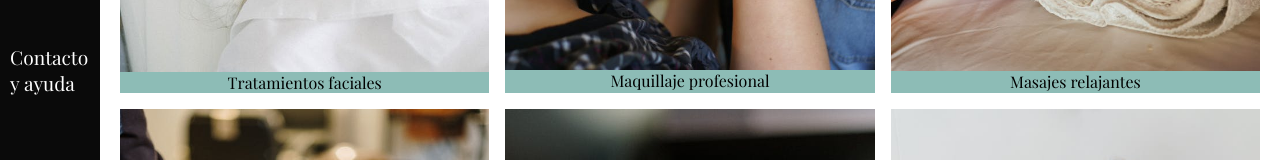
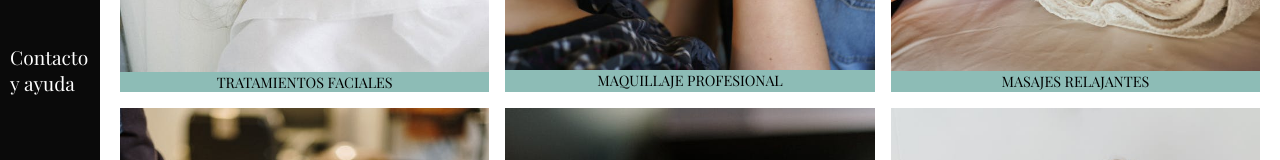
Before and after one commit to leticode/zenith-belleza, a plain HTML site: page pages/servicios.html in a window 1280 px wide. Shown: the part 602-762 px from the top of the page. Drawn offline with nearby package versions, Linux system fonts and the light colour scheme; a web font is replaced by a local one.

Commit message:
agregue otros estilos que me faltaron

```diff
--- a/css/styles.css
+++ b/css/styles.css
@@ -315,6 +315,8 @@ label{
     display: flex;
     align-items: center;
     justify-content: center;
+    text-transform: uppercase;
+    font-size: .9rem;
 }
 
 .parrafo-servicios{
```
